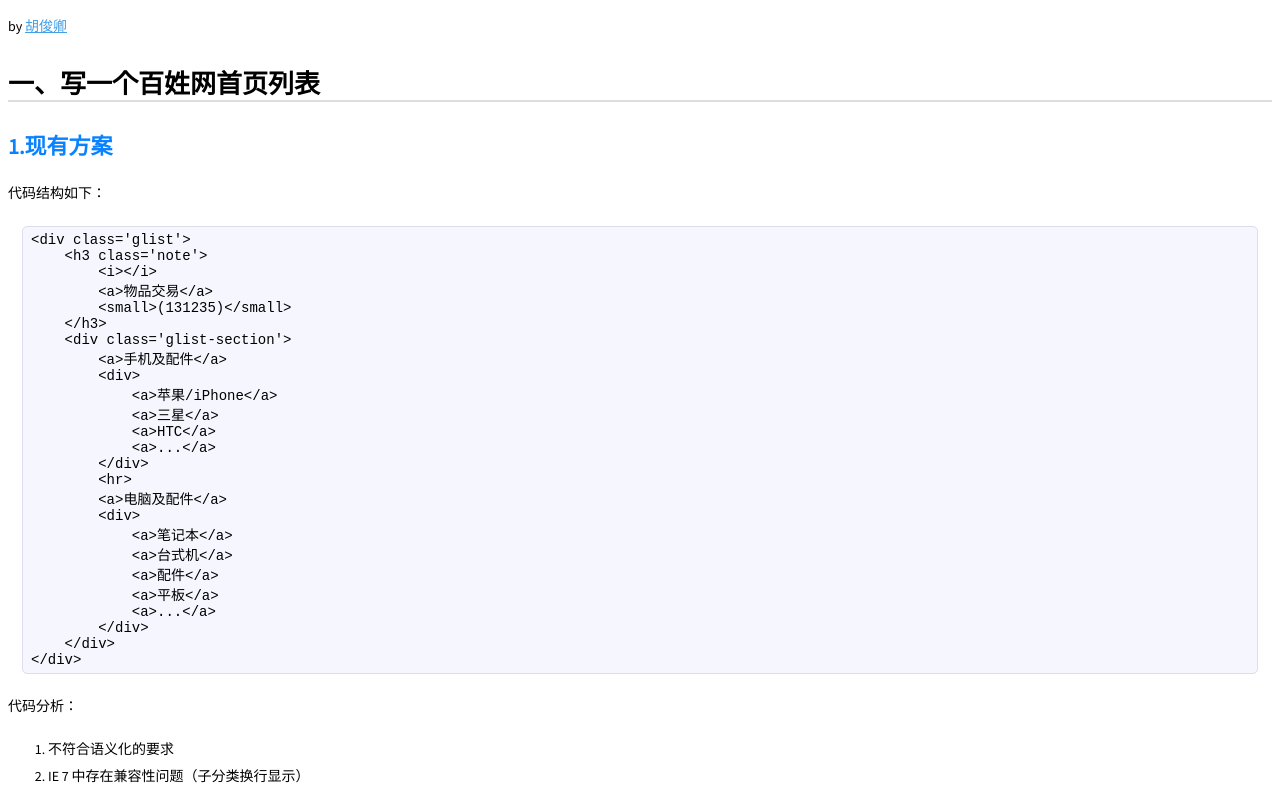
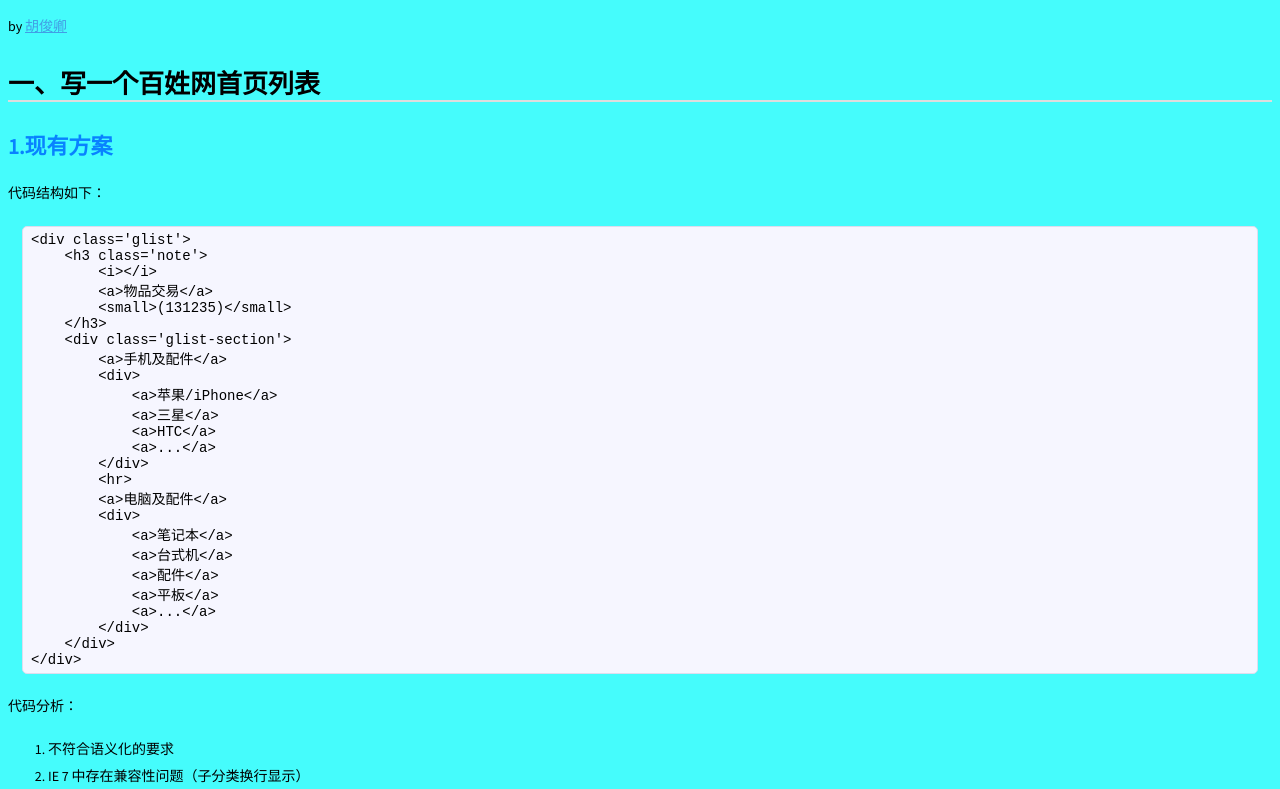
Before and after one commit to LearnShare/LearnShare.github.io, a plain HTML site: page bx.demo/index.html in a window 1280 px wide. Shown: the part 89-878 px from the top of the page. Drawn offline with Linux system fonts and the light colour scheme.

Commit message:
Update index.html

```diff
--- a/bx.demo/index.html
+++ b/bx.demo/index.html
@@ -13,6 +13,7 @@
         font-family: 'Source Sans Pro', sans-serif;
         font-size: 14px;
         zoom: 1;
+        background-color: rgb(69, 252, 252);
     }
   </style>
 </head>
```
